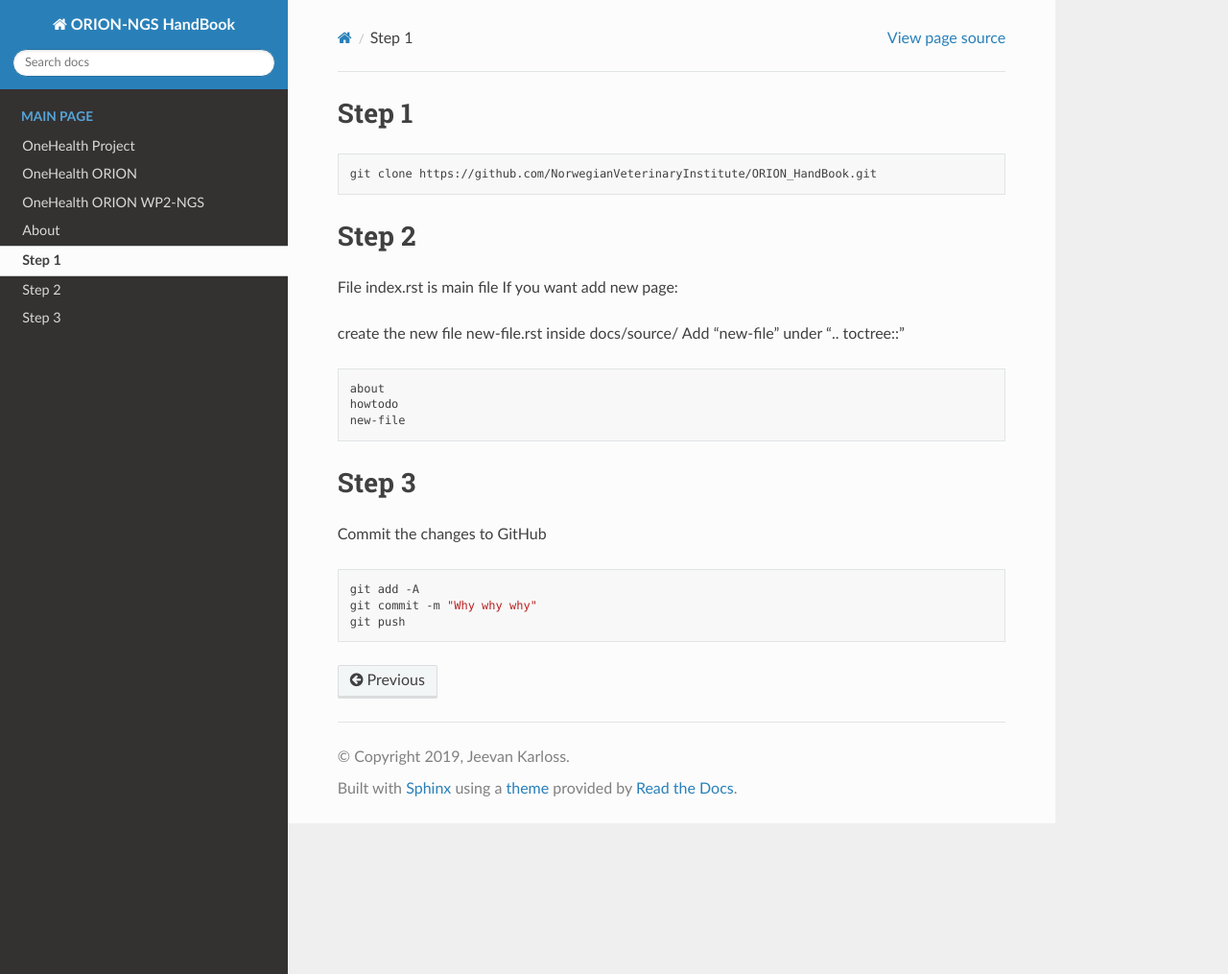
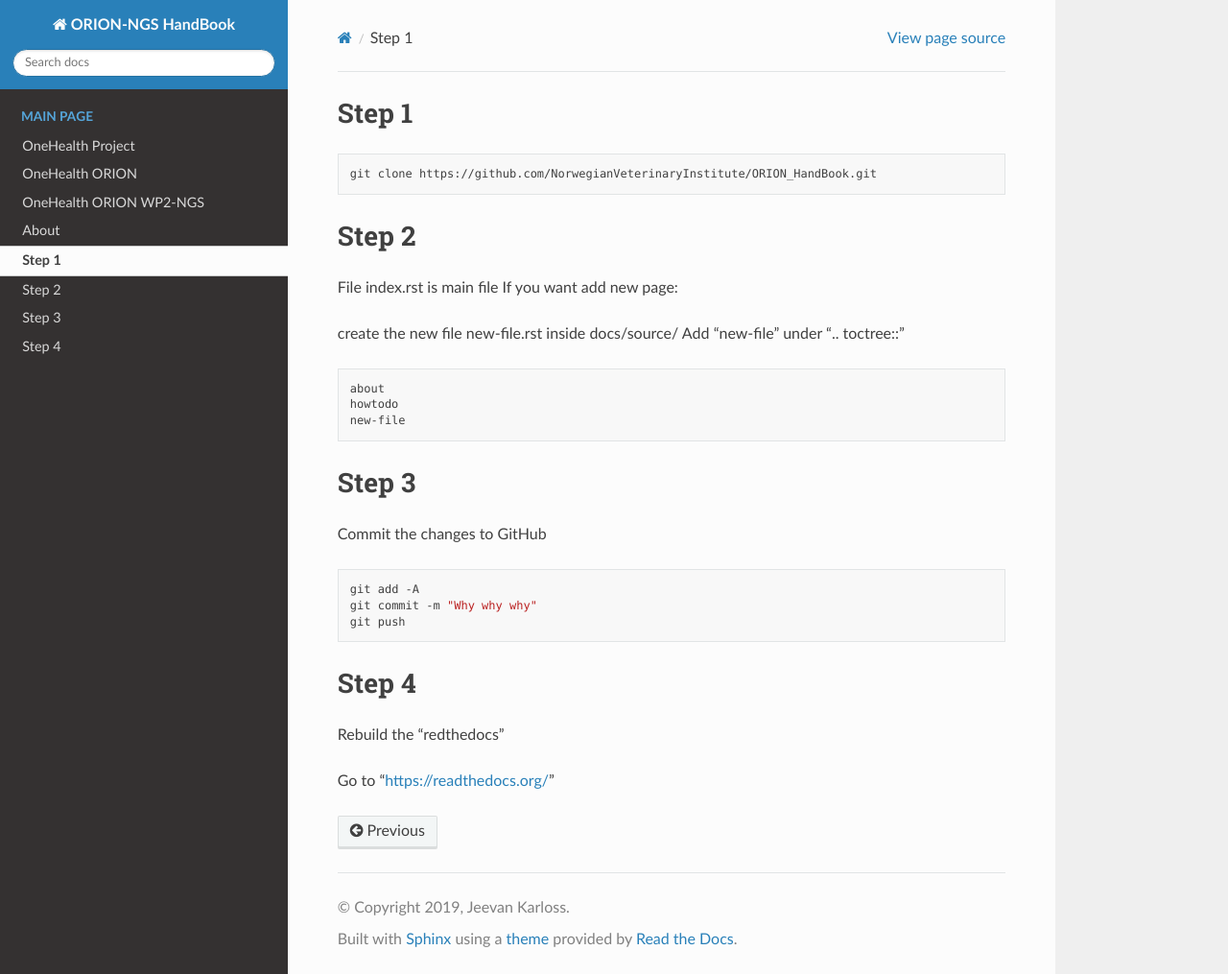
Before and after one commit to NorwegianVeterinaryInstitute/ORION_HandBook, a Sphinx documentation site: the page built from docs/source/howtodo.rst, in a window 1280 px wide and 1015 px high. Shown: the whole window at 96% size. Built offline with Sphinx 7.4.7 and the Read the Docs theme 2.0.0, drawn with Linux system fonts in a browser that asks for light colours.

Commit message:
How to do

```diff
--- a/docs/source/howtodo.rst
+++ b/docs/source/howtodo.rst
@@ -29,3 +29,11 @@ Commit the changes to GitHub
     git add -A
     git commit -m "Why why why"
     git push
+
+
+Step 4
+================
+
+Rebuild the "redthedocs"
+
+Go to "https://readthedocs.org/"
```
